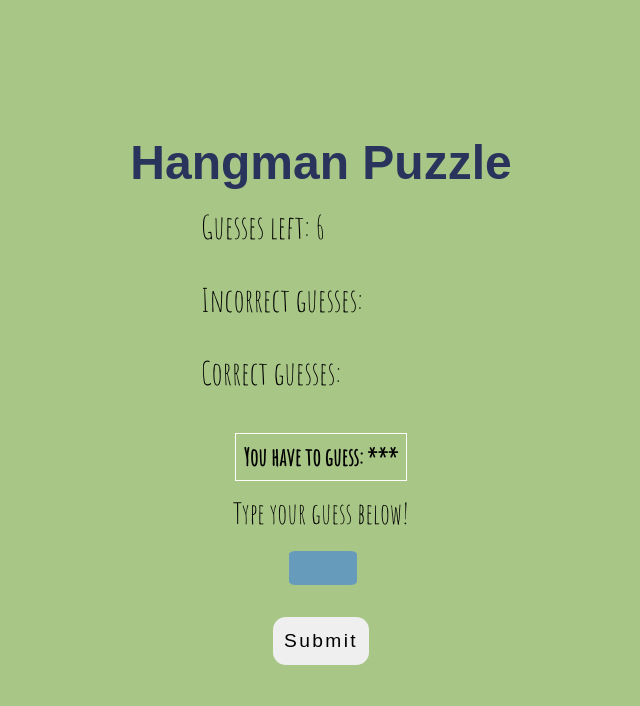
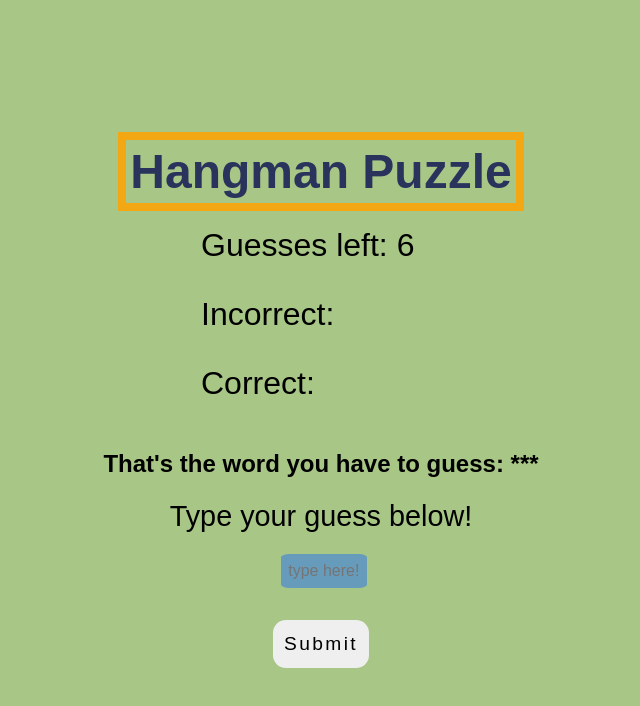
Before and after one commit to vivianequeiroz/hangman-app, a plain HTML site: page index.html in a window 1280 px wide. Shown: the whole page, without its empty margins (319-959 px from the left). Drawn offline with nearby package versions, Linux system fonts and the light colour scheme; a web font is replaced by a local one.

Commit message:
chore: css adjustments

```diff
--- a/index.html
+++ b/index.html
@@ -21,24 +21,24 @@
         Guesses left: {{guesses}}
     </div>
     <div class="incorrect-guesses">
-        Incorrect guesses:
+        Incorrect:
         <span ng-repeat="letter in incorrectLettersChosen">
             {{letter}}
         </span>
     </div>
     <div class="correct-guesses">
-        Correct guesses:
+        Correct:
         <span ng-repeat="letter in correctLettersChosen">
             {{letter}}
         </span>
     </div>
 
-    <div class="word-to-guess" >You have to guess: {{displayWord}}</div>
+    <div class="word-to-guess" >That's the word you have to guess: {{displayWord}}</div>
 
     <div class="user-attempt">Type your guess below!</div>
 
     <div class="submit">
-        <input type="text" name="guess" ng-model="input.letter">
+        <input type="text" name="guess" ng-model="input.letter"  placeholder="type here!">
         <button class="btn" ng-click="letterChosen()">Submit</button>
     </div>
 </div>
--- a/style.css
+++ b/style.css
@@ -21,7 +21,7 @@
 }
 
 body {
-    font-family: 'Amatic SC', cursive;
+    font-family: 'DotGothic16', sans-serif;
     font-size: 2rem;
 }
 
@@ -29,6 +29,8 @@ h1 {
     font-family: 'DotGothic16', sans-serif;
     font-size: 3rem;
     color: #29335cff;
+    border: 0.5rem solid #f3a712ff;
+    padding: 0.25rem
 }
 
 .guesses-left, .incorrect-guesses, .correct-guesses {
@@ -43,7 +45,6 @@ h1 {
     margin-bottom: 0.875rem;
     font-size: 1.5rem;
     font-weight: bold;
-    border: 0.1rem solid #FFF;
     padding: 0.5rem;
 }
 
@@ -59,11 +60,11 @@ h1 {
     background-color: #669bbcff;
     border: none;
     height: 2rem;
-    width: 4rem;
+    width: 5.1rem;
     display: block;
     align-items: center;
     border-radius: 10%;
-    margin-left: 1rem;
+    margin-left: 0.5rem;
 }
 
 .btn {
```
